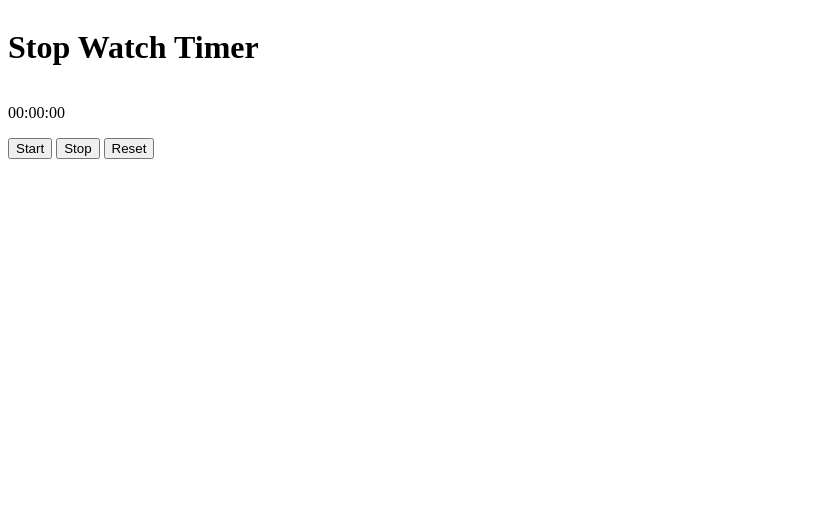
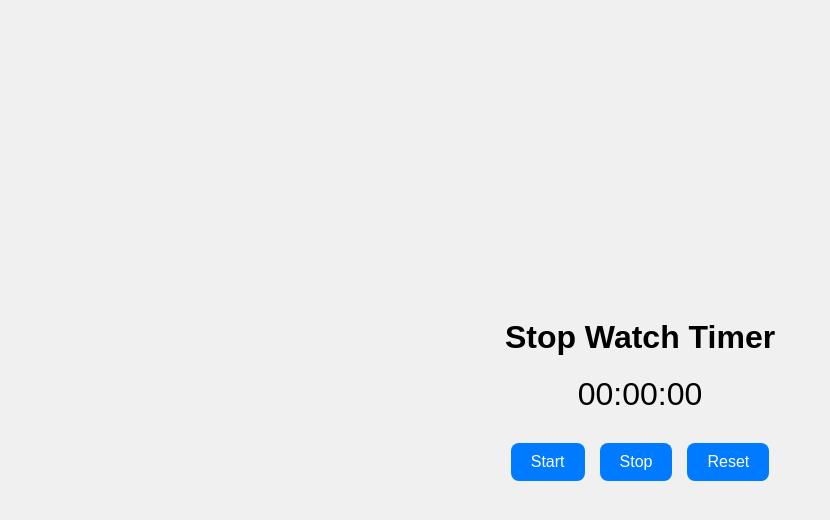
Before and after one commit to Reddy-2003/StopWatchTimer, a plain HTML site: page stoptimer/index.html in a window 1280 px wide. Shown: the whole page, without its empty margins (0-830 px from the left). Drawn offline with Linux system fonts and the light colour scheme.

Commit message:
second commit

```diff
--- a/basic.js
+++ /dev/null
@@ -1,3 +0,0 @@
-const msg=require("readline-sync");
-const out=msg.question("What is the msg you wnat to give");
-console.log(out);
--- a/package.json
+++ /dev/null
@@ -1,5 +0,0 @@
-{
-  "dependencies": {
-    "readline-sync": "^1.4.10"
-  }
-}
--- a/stoptimer/style.css
+++ b/stoptimer/style.css
@@ -1,6 +1,49 @@
-.container{
-    display: grid;
+* {
+  margin: 0;
+  padding: 0;
+  box-sizing: border-box;
 }
-.heading-1{
-    align-items: center;
+
+body, html {
+  height: 100%;
+  font-family: Arial, sans-serif;
 }
+
+.container {
+  height: 100vh;
+  display: flex;
+  flex-direction: column;
+  justify-content: center;  /* Vertically center */
+  align-items: center;      /* Horizontally center */
+  background-color: #f0f0f0;
+}
+
+.heading-1 {
+  font-size: 2rem;
+  margin-bottom: 20px;
+}
+
+.paragraph {
+  font-size: 2rem;
+  margin-bottom: 30px;
+}
+
+.btn-container {
+  display: flex;
+  gap: 15px;
+}
+
+.button {
+  padding: 10px 20px;
+  font-size: 1rem;
+  cursor: pointer;
+  border: none;
+  border-radius: 8px;
+  background-color: #007bff;
+  color: white;
+  transition: background-color 0.3s ease;
+}
+
+.button:hover {
+  background-color: #0056b3;
+}
```
Also changed, not shown: 1 other file.
